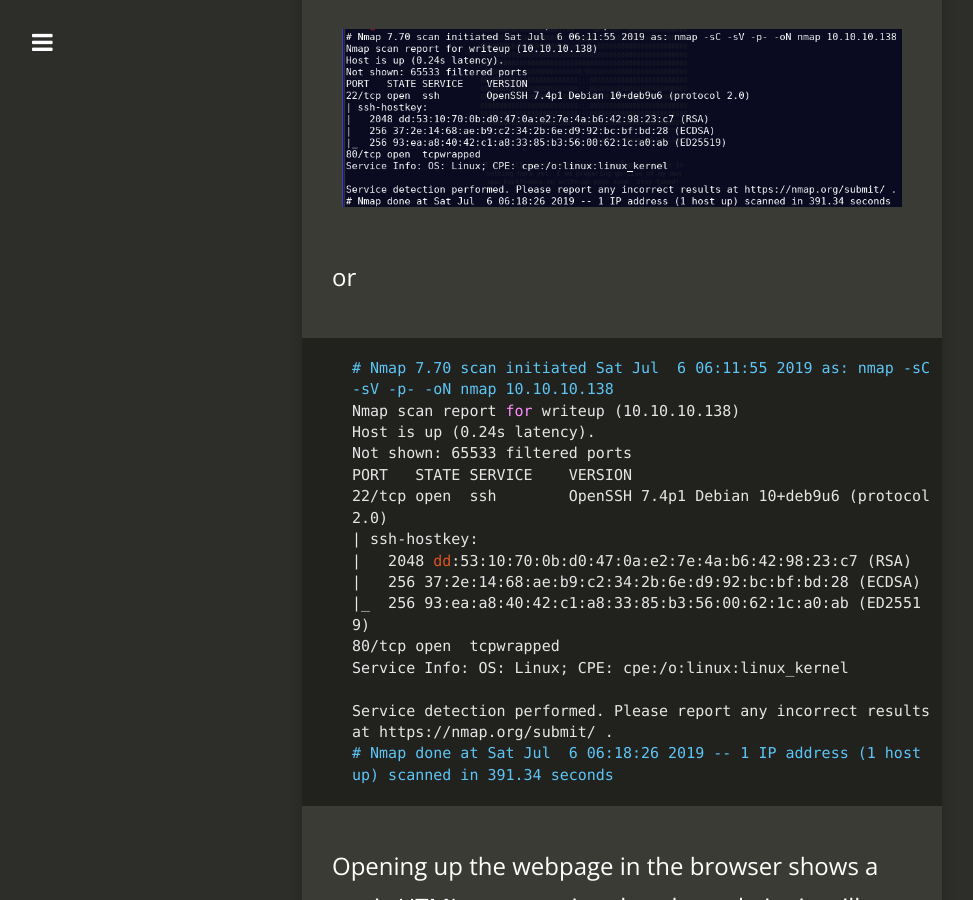
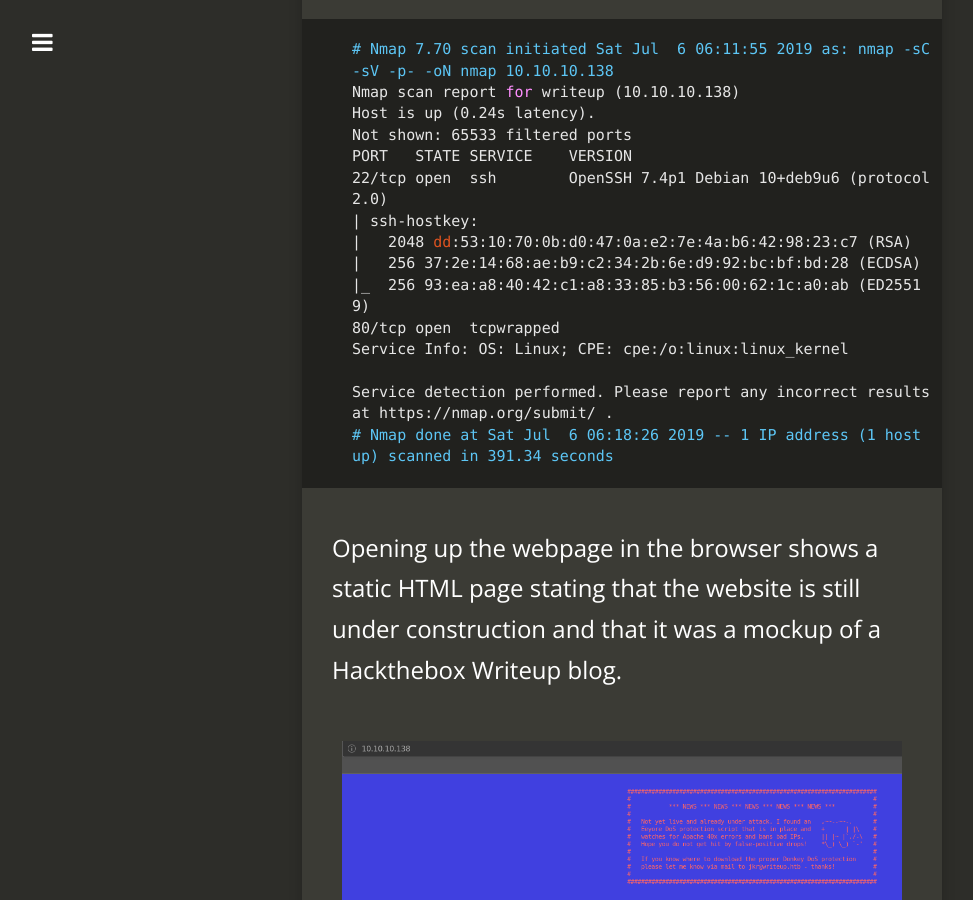
Before and after one commit to Dreamscent/Dreamscent.github.io, a Jekyll site: the page built from _posts/2019-10-12-HTB-Writeup.md, in a window 1280 px wide and 900 px high, scrolled down 1827 px. Shown: the whole window, without its empty margins (18-991 px from the left). Built offline with Jekyll 4.4.1, drawn with Linux system fonts in a browser that asks for light colours; nearby versions of some CDN libraries.

Commit message:
Update 2019-10-12-HTB-Writeup.md

```diff
--- a/_posts/2019-10-12-HTB-Writeup.md
+++ b/_posts/2019-10-12-HTB-Writeup.md
@@ -35,14 +35,6 @@ Startiing witth our nmap, the results show 2 ports open: SSH and HTTP on ports 2
 ~~~bash
 nmap -sC -sV -p- -oN nmap 10.10.10.138
 ~~~
-
-
-![1570845242596](https://github.com/Dreamscent/Dreamscent.github.io/raw/master/images/Writeup/1570845242596.png)
-
-
-
-or
-
 
 
 ~~~bash
```
